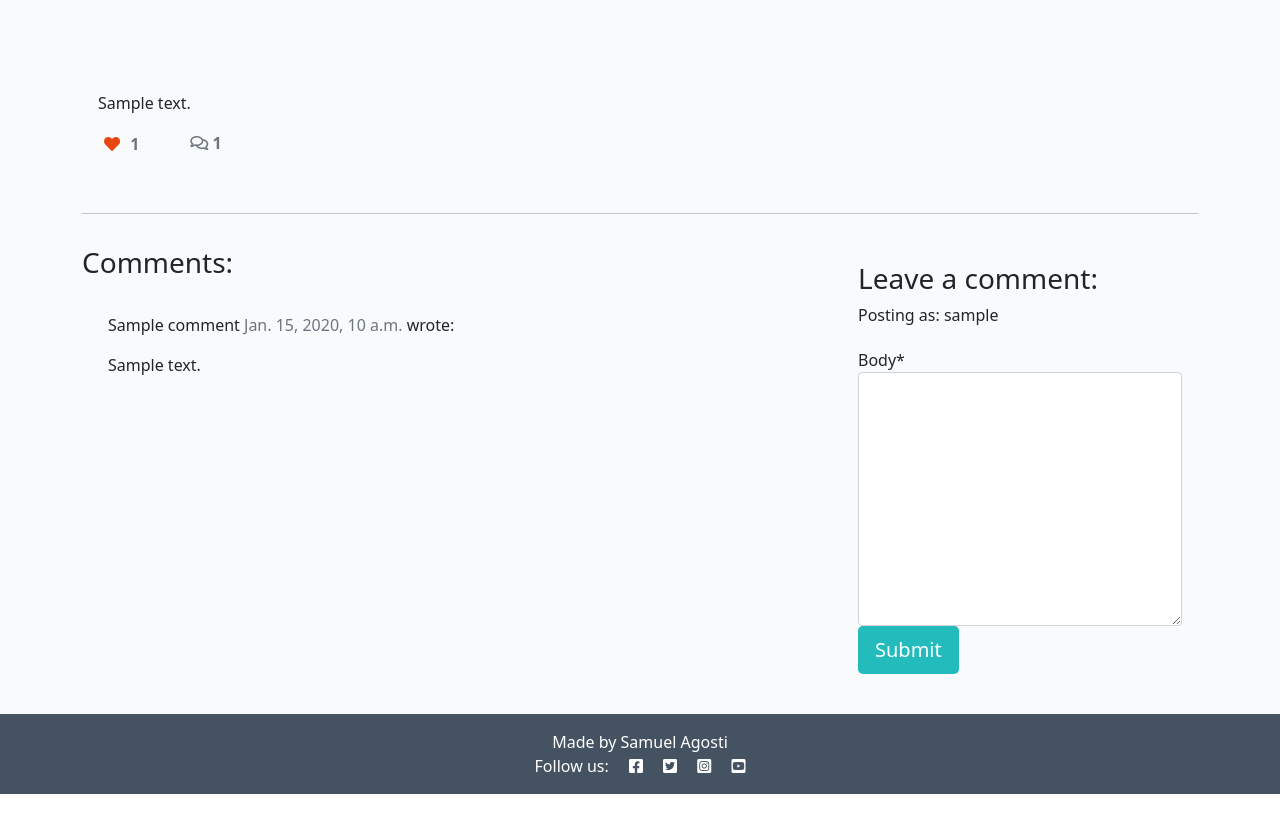
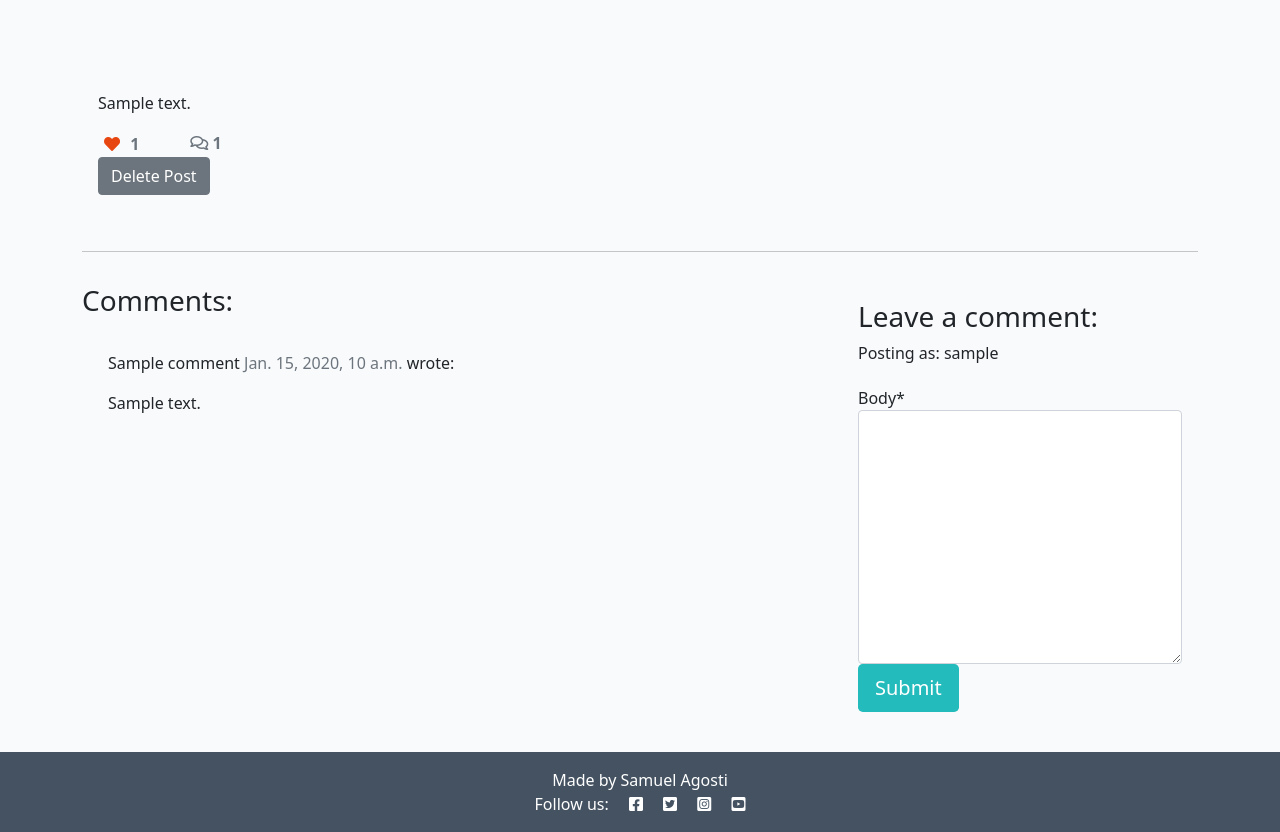
Before and after one commit to Code-Institute-Submissions/samagosti7-Project-4, a Django app: a page that uses templates/post_detail.html in a window 1280 px wide. Shown: the part 281-1113 px from the top of the page. Before the commit the page ends 1075 px from the top, so only its background shows below. Run offline with Django 3.2, Linux system fonts and the light colour scheme; a user stored in the database is signed in; tables that the repository leaves empty hold one stand-in row (values such as "Sample post"); some libraries are stand-ins or nearby versions.

Commit message:
Create view for post deletion

```diff
--- a/news/views.py
+++ b/news/views.py
@@ -1,5 +1,6 @@
 from django.shortcuts import render, get_object_or_404, reverse
 from django.views import generic, View
+from django.contrib import messages
 from django.http import HttpResponseRedirect
 from .models import Post
 from .forms import CommentForm, PostForm
@@ -86,9 +87,9 @@ class MakePostView(View):
 
         return render(
             request,
-            'make_post.html',
+            "make_post.html",
             {
-                'post_form': post_form,
+                "post_form": post_form,
             }
         )
 
@@ -96,12 +97,35 @@ class MakePostView(View):
 
         post_form = PostForm(data=request.POST)
         if post_form.is_valid():
-            # post_form.instance.email = request.user.email
             post_form.instance.author = request.user
             print(dir(post_form))
             post = post_form.save()
-            # comment.post = post
             post.save()
         else:
             post_form = PostForm()
         return HttpResponseRedirect(reverse('home'))
+
+
+class DeletePostView(View):
+    def get(self, request, id):
+        queryset = Post.objects.all()
+        post = get_object_or_404(queryset, id=id)
+        return render(
+            request,
+            "delete_post.html",
+            {
+                "post": post,
+            }
+        )
+
+    def post(selt, request, id):
+        queryset = Post.objects.all()
+        post = get_object_or_404(queryset, id=id)
+
+        post.delete()
+        messages.add_message(
+            request,
+            messages.SUCCESS,
+            'Post deleted.'
+        )
+        return HttpResponseRedirect(reverse('post_list'))
--- a/templates/index.html
+++ b/templates/index.html
@@ -4,7 +4,6 @@
 
 <div class="container-fluid">
     <div class="row">
-
         <!-- Blog Entries Column -->
         <div class="col-12 mt-3 left">
             <div class="row">
--- a/templates/post_detail.html
+++ b/templates/post_detail.html
@@ -47,17 +47,20 @@
                             {% else %}
                             <span class="text-secondary"><i class="far fa-heart"></i></span>
                             {% endif %}
-                        <!-- The number of likes goes before the closing strong tag -->
                         <span class="text-secondary">{{ post.number_of_likes }} </span>
                         </strong>
                     </div>
                     <div class="col-1">
                         {% with comments.count as total_comments %}
                         <strong class="text-secondary"><i class="far fa-comments"></i>
-                            <!-- Our total_comments variable goes before the closing strong tag -->
                             {{ total_comments }}</strong>
                         {% endwith %}
                     </div>
+                    {% if request.user == post.author %}
+                    <div>
+                        <a class="btn btn-secondary" href="{% url 'delete_post' %}">Delete Post</a>
+                    </div>
+                    {% endif %}
                 </div>
             </div>
         </div>
```
Also changed, not shown: templates/edit_comment.html (deleted).
